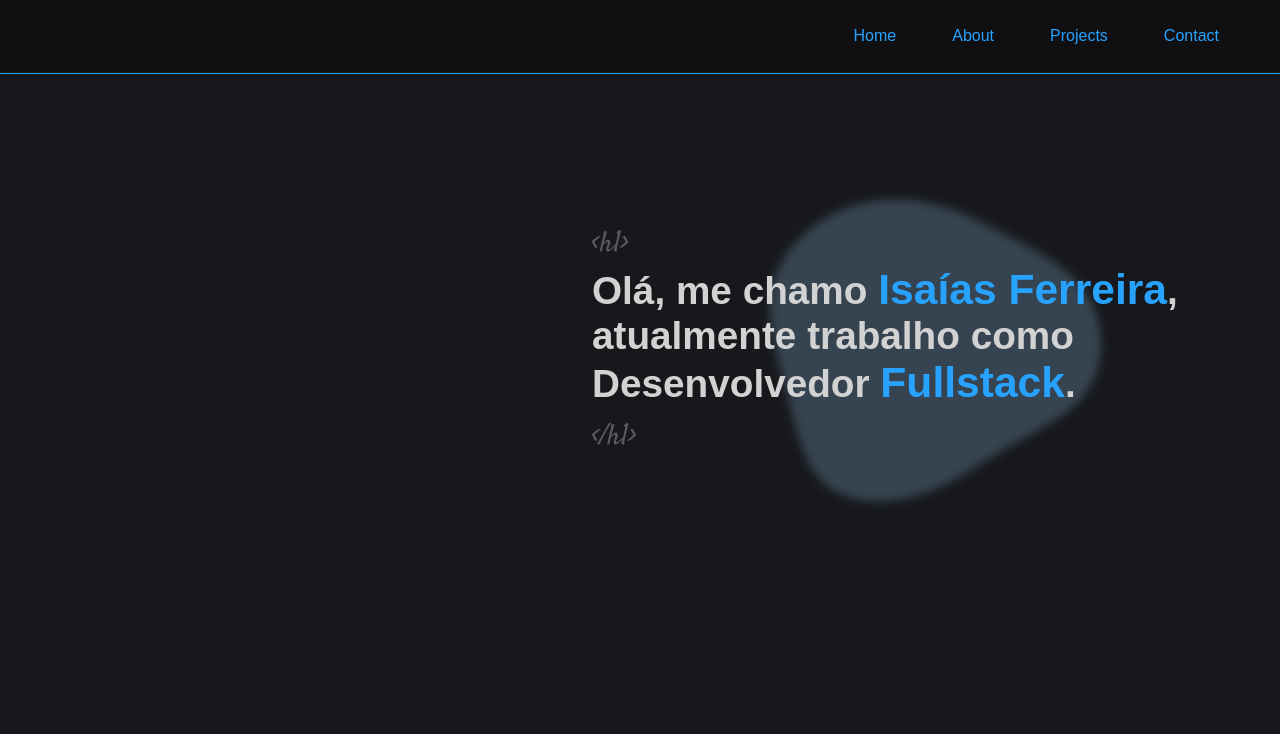
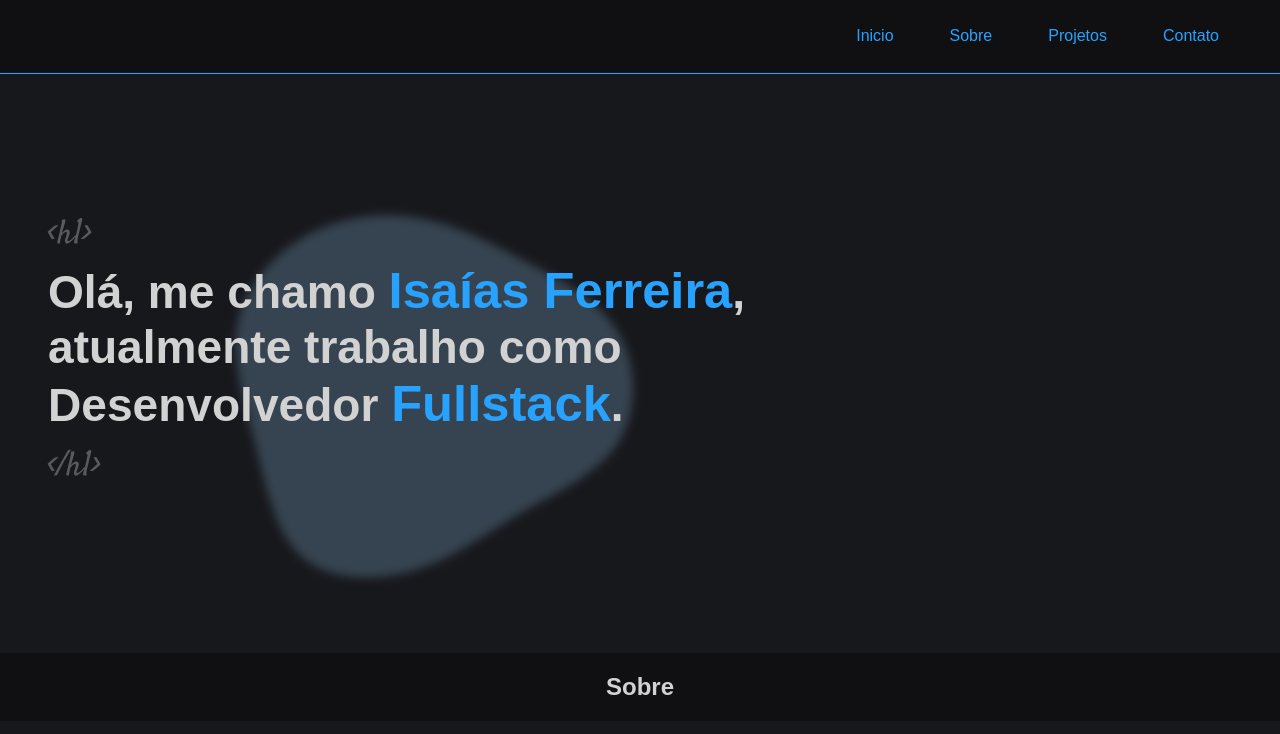
Before and after one commit to Kaydden/My-portfolio, a plain HTML site: page index.html in a window 1280 px wide. Drawn offline with Linux system fonts and the light colour scheme; a web font is replaced by a local one.

Commit message:
scrollbar [FIXED]

```diff
--- a/index.html
+++ b/index.html
@@ -11,20 +11,19 @@
     <header class="header">
       <nav class="nav">
         <ul class="options__nav">
-          <li><span class="nav__item">Home</span></li>
-          <li><span class="nav__item">About</span></li>
-          <li><span class="nav__item">Projects</span></li>
-          <li><span class="nav__item">Contact</span></li>
+          <li><span class="nav__item">Inicio</span></li>
+          <li><span class="nav__item">Sobre</span></li>
+          <li><span class="nav__item">Projetos</span></li>
+          <li><span class="nav__item">Contato</span></li>
         </ul>
       </nav>
     </header>
     <main>
-
       <div class="section home">
       <div class="decoration__home">
         <img class="decoration" src="./images/blob-1.svg" alt="decoration-1">
       </div>
-        <div class="home init">
+        <div class="home">
           <p class="tag">&lt;h1&gt;</p>
           <h1>
             Olá, me chamo <span class="nome">Isaías Ferreira</span>,<br> atualmente trabalho como<br>
@@ -33,6 +32,10 @@
           <p class="tag">&lt;/h1&gt;</p>
         </div>
       </div>
+      <div class="about">
+        <h2 class="about__title">Sobre</h2>
+        <p></p>
+      </div>
     </main>
   </body>
 </html>
--- a/style.css
+++ b/style.css
@@ -19,10 +19,28 @@
 body {
     background-color: #17181c;
 }
+
+::-webkit-scrollbar {
+  width: 5px;
+}
+
+::-webkit-scrollbar-track {
+  background: var(--terciary-color);
+}
+
+::-webkit-scrollbar-thumb {
+  background: var(--secundary-color);
+}
+
+::-webkit-scrollbar-thumb:hover {
+  background: var(--secundary-color);
+}
+
 .nav {
   background: var(--terciary-color);
   height: 4.5rem;
   display: flex;
+  position: sticky;
   justify-content: flex-end;
   align-items: center;
   border-bottom: 0.5px solid var(--primary-color);
@@ -64,21 +82,9 @@ body {
 
 .section {
   display: flex;
-  margin-right: 3rem;
-  width: 50%;
+  margin-left: 3rem;
+  width: 60%;
   color: var(--quartenary-color);
-}
-
-.home {
-  float: right;
-  margin-top: 3.8rem;
-  font-size: 1.1em;
-  position: relative; /* É necessário definir a posição do elemento */
-  z-index: 1; /* Valor maior do que a classe decoration__home */
-}
-
-.init {
-  margin-top: 5rem;
 }
 
 .decoration__home {
@@ -88,6 +94,13 @@ body {
   position: absolute;
   margin-left: 8rem;
   float: right;
+}
+
+.home {
+  margin-top: 4rem;
+  font-size: 1.2em;
+  position: relative;
+  z-index: 1;
 }
 
 .nome {
@@ -101,3 +114,17 @@ body {
   font-family: "Satisfy", sans-serif;
   font-size: 1.5em;
 }
+
+.about {
+  background-color: var(--terciary-color);
+  margin-top: 10rem;
+  width: 100%;
+  justify-content: center;
+  text-align: center;
+  align-items: center;
+  color: var(--quartenary-color)
+}
+
+.about__title {
+  padding: 20px;
+}
```
